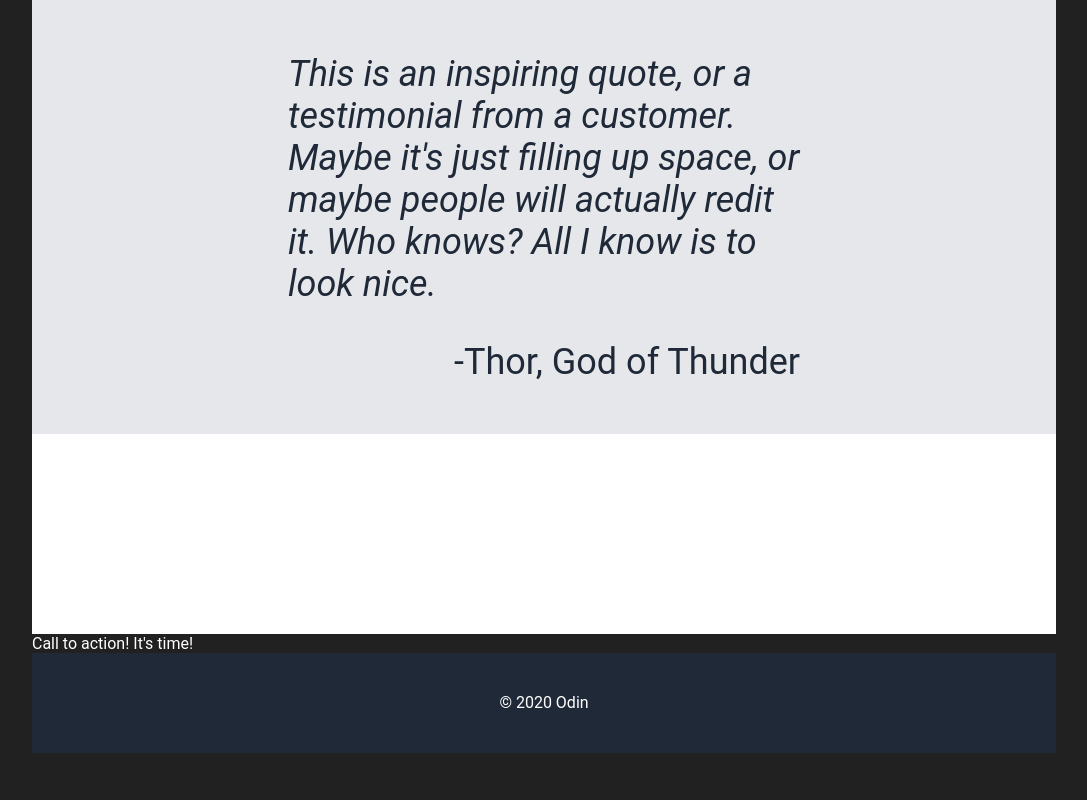
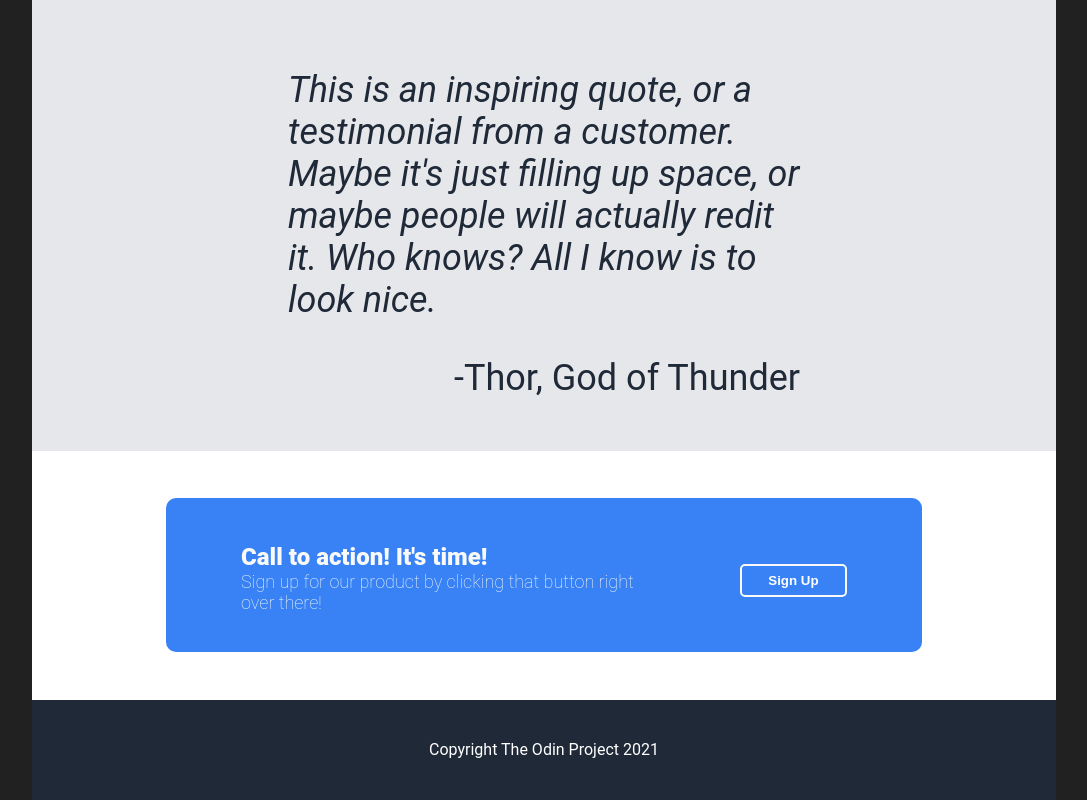
Before and after one commit to SenorManiac/OdinLandingPage, a plain HTML site: page index.html in a window 1280 px wide. Shown: the part 690-1490 px from the top of the page, without its empty margins (96-1183 px from the left). Before the commit the page ends 1443 px from the top, so only its background shows below. Drawn offline with Linux system fonts and the light colour scheme.

Commit message:
Updated index.html and style.css
Finished rendering the page for the Odin Project Landing Page project.
saving commit to be able to upload

```diff
--- a/index.html
+++ b/index.html
@@ -9,13 +9,13 @@
 <body>
     <header>
         <div class="logo">
-            Header Logo
+            <h2>Header Logo</h2>
         </div>
         <div class="links">
             <ul>
-                <li><a href="#">Link 1</a></li>
-                <li><a href="#">Link 2</a></li>
-                <li><a href="#">Link 3</a></li>
+                <li><a href="#">Header Link 1</a></li>
+                <li><a href="#">Header Link 2</a></li>
+                <li><a href="#">Header Link 3</a></li>
 
             </ul>
     </header>
@@ -28,7 +28,7 @@
                 This Website has some subtext that goes here under the main title.  It's a smaller font and the color is lower contrast.
             </div>
             <div class="container1-button">
-                <button>Sign Up</button>
+                <button><a href="#"> Sign Up</a></button>
             </div>
         </div>
         <div class="rightcontainer1">
@@ -61,11 +61,18 @@
         </div>
     </div>
     <div class="container4">
-    </div class="container4-text1">
-        Call to action!  It's time!
+        <div class="c41">
+            <div class="container4-text1">
+                <p class="p1">Call to action!  It's time!</p>
+                <p class="p2">Sign up for our product by clicking that button right over there!</p>
+            </div>
+            <div class="container4-button">
+                <button><a href="#"> Sign Up</a></button>
+            </div>
+        </div>
     </div>
     <footer>
-        <p>&copy; 2020 Odin</p>
+        <p>Copyright The Odin Project 2021</p>
     </footer>
 
 </body>
--- a/style.css
+++ b/style.css
@@ -169,9 +169,61 @@ a {
 .container4
 {
     background-color: #FFF;
-    height: 200px;
+    color:#F9faf8;
+    height: auto;
     display: flex;
     padding: 0 40px;
+}
+.c41
+{
+    margin: 5% 10%;
+    width: 100%;
+    height:auto;
+    background-color: #3882f6;
+    display:flex;
+    border-radius: 10px;
+    justify-content: center;
+    align-items: center;
+    padding: 2.25%;
+
+
+}
+.container4-text1{
+    width: 60%;
+    height: auto
+    padding: 5%;
+
+}
+.p1{
+    font-size: 24px;
+    font-weight: 900;
+    margin-bottom:0 ;
+}
+.p2{
+    font-size: 18px;
+    font-weight: 200;
+    margin-top: 0;
+}
+
+.container4-button
+{ width: 15%;
+    padding-left: 10%;
+
+
+}
+
+.container4-button button{
+    background-color: #3882f6;
+    color:#F9faf8;
+    text-align: center;
+    font-weight: bold;
+    margin-top: 10px;
+    width: 100%;
+    height: auto;
+    padding: 7px 10px;
+    border-radius: 5px;
+    border-color: #F9faf8;
+    border-style: solid;
 }
 footer {
     background-color: #1F2937;
```
